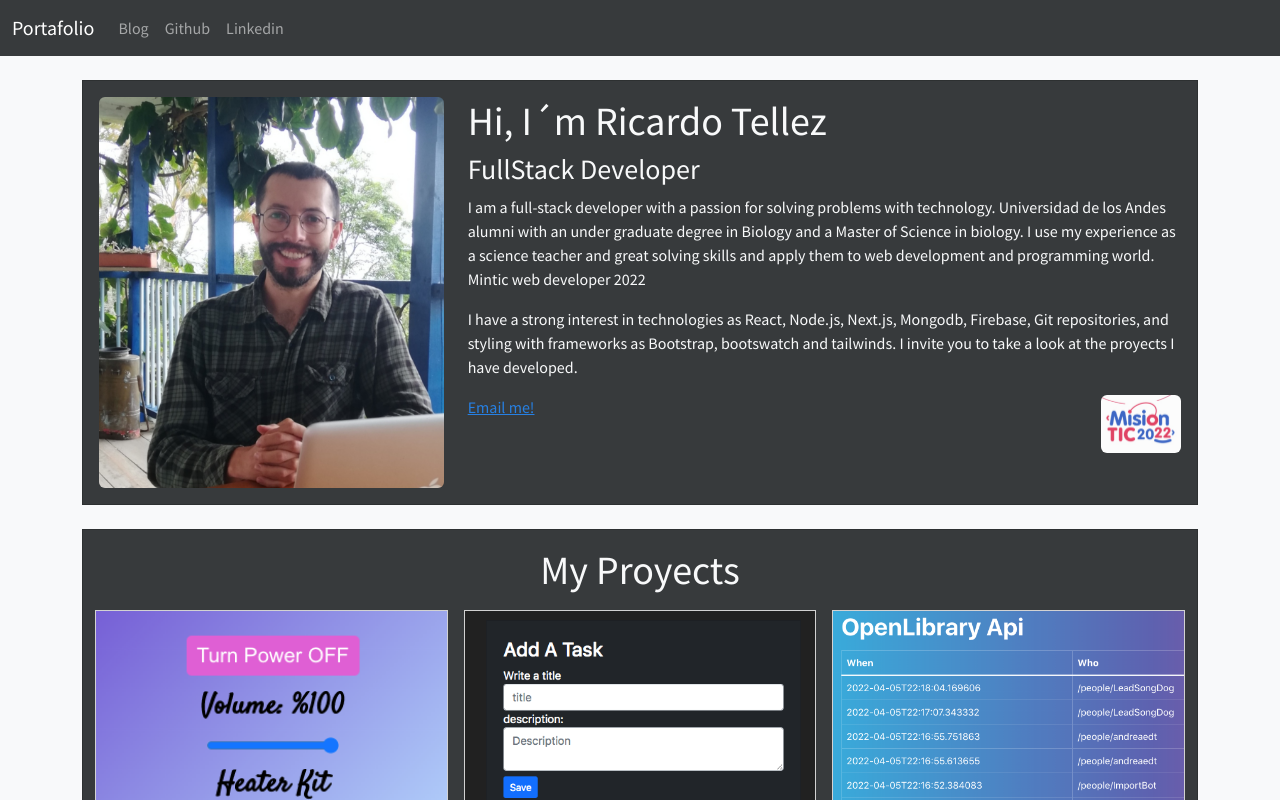
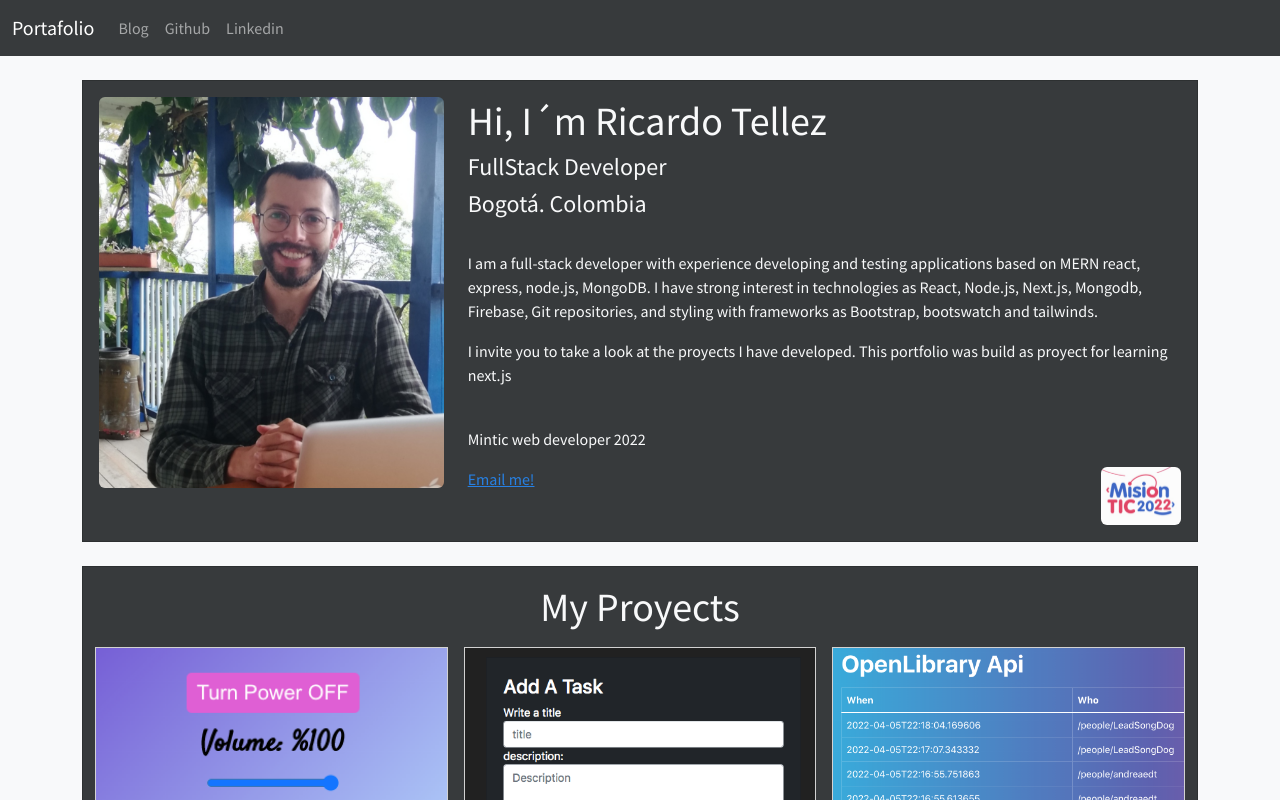
Before and after one commit to Ricardo-83104/nextjs-portafolio, a Next.js app: page / in a window 1280 px wide. Shown: the top 800 px of the page. Built offline with nearby package versions, Linux system fonts and the light colour scheme; a small style sheet from the web is missing.

Commit message:
description changed

```diff
--- a/pages/index.js
+++ b/pages/index.js
@@ -18,21 +18,19 @@ const Index = () => (
                         </div>
                         <div className="col-md-8 ">
                             <h1>Hi, I´m Ricardo Tellez</h1>
-                            <h3>FullStack Developer</h3>
-                            <p>I am a full-stack developer with a passion for solving problems with technology. Universidad de los Andes alumni
-                                with an under graduate degree in Biology and a Master of Science in biology. I use my experience as a science teacher
-                                and great solving skills and apply them to web development and programming world.
+                            <h4>FullStack Developer</h4>
+                            <h4>Bogotá. Colombia</h4>
+                            <br></br>
+                            <p>I am a full-stack developer with experience developing and testing applications based on
+                                MERN react, express, node.js, MongoDB. I have strong interest in technologies as React, Node.js,
+                                Next.js, Mongodb, Firebase, Git repositories, and styling with frameworks as Bootstrap, bootswatch
+                                and tailwinds.
+                            </p>
+                            <p>I invite you to take a look at the proyects I have developed.
+                                This portfolio was build as proyect for learning next.js</p>
+                            <br></br>
+                            <p> Mintic web developer 2022 </p>
 
-                                Mintic web developer 2022
-                            </p>
-
-                            <p>
-                                I have a strong interest in technologies as React, Node.js,
-                                Next.js, Mongodb, Firebase, Git repositories, and styling with frameworks as Bootstrap, bootswatch
-                                and tailwinds. I invite you to take a look at the proyects I have developed.
-
-
-                            </p>
                             <div >
                                 <a href="mailto:ricardoandrestellez@gmail.com">Email me!</a>
                                 <img src="mintic-logo.jpg" className="img-fluid rounded float-end" alt="Responsive image" width="80" height="80" />
```
